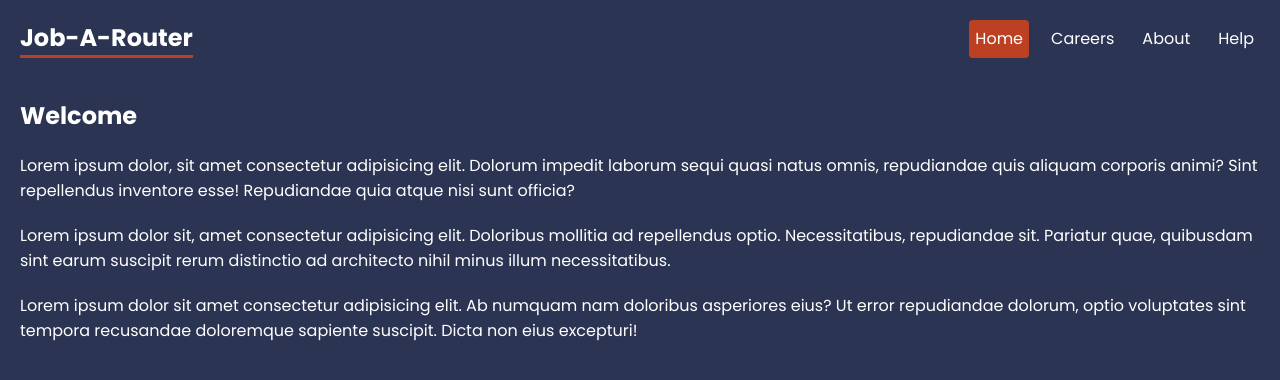
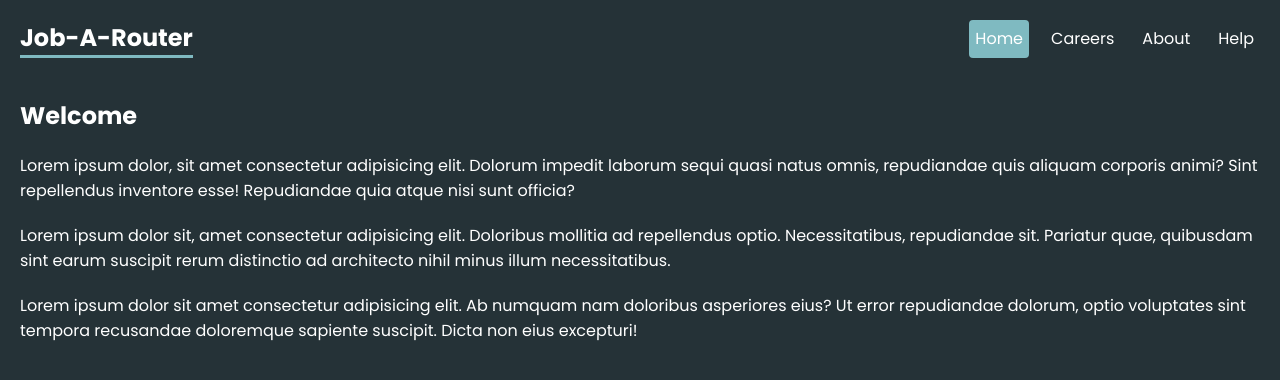
Before and after one commit to AmanUpadhyay8/job-a-router, a React (Create React App) app: page / in a window 1280 px wide. Shown: the top 380 px of the page. Built offline with nearby package versions, Linux system fonts and the light colour scheme.

Commit message:
upadted the color theme

```diff
--- a/src/index.css
+++ b/src/index.css
@@ -1,8 +1,8 @@
 @import url('https://fonts.googleapis.com/css2?family=Poppins:wght@400;700&display=swap');
 
 :root {
-  --primary: #bc4123;
-  --secondary: #2b3452;
+  --primary: #7fbac1;
+  --secondary: #253237;
 }
 body {
   margin: 0;
```
